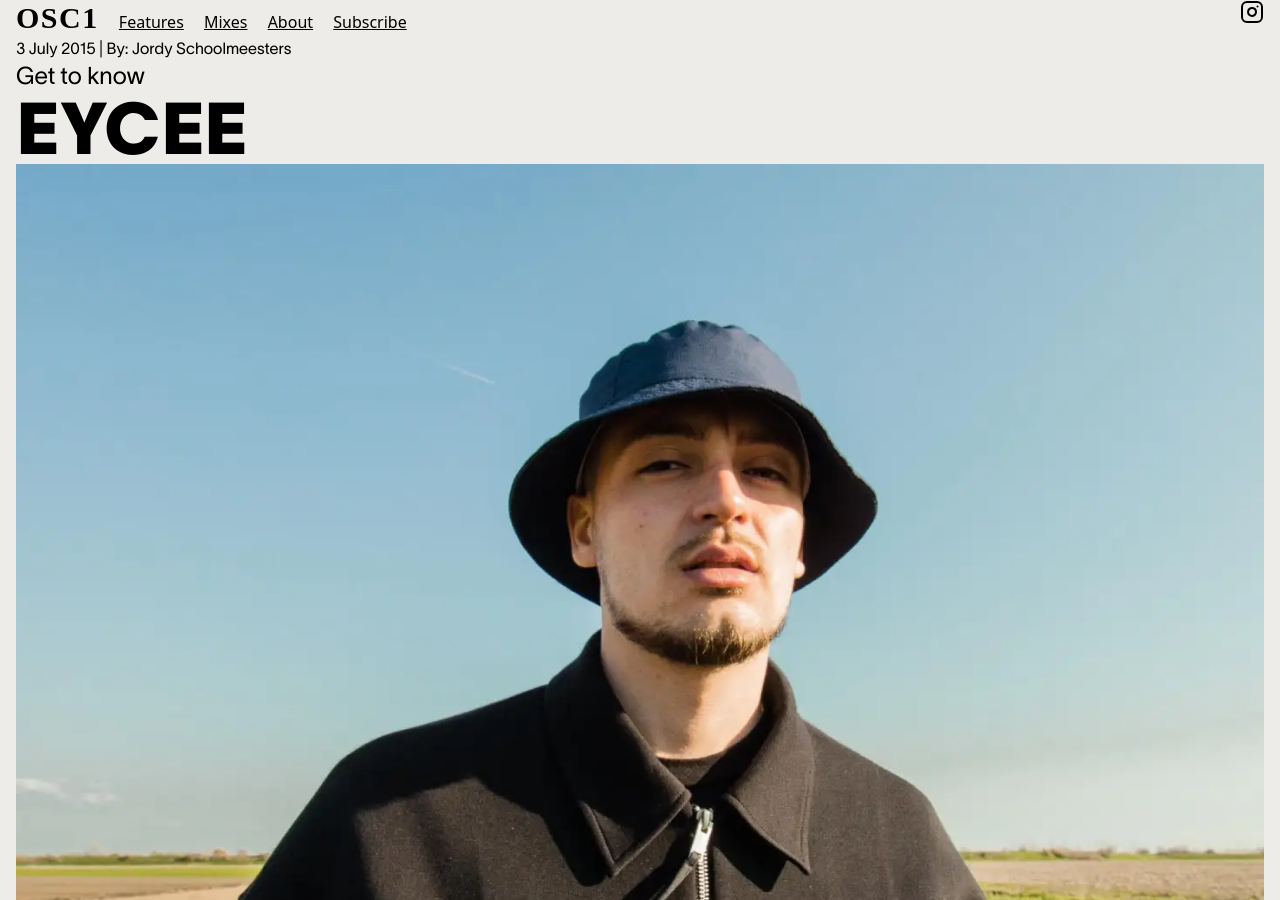
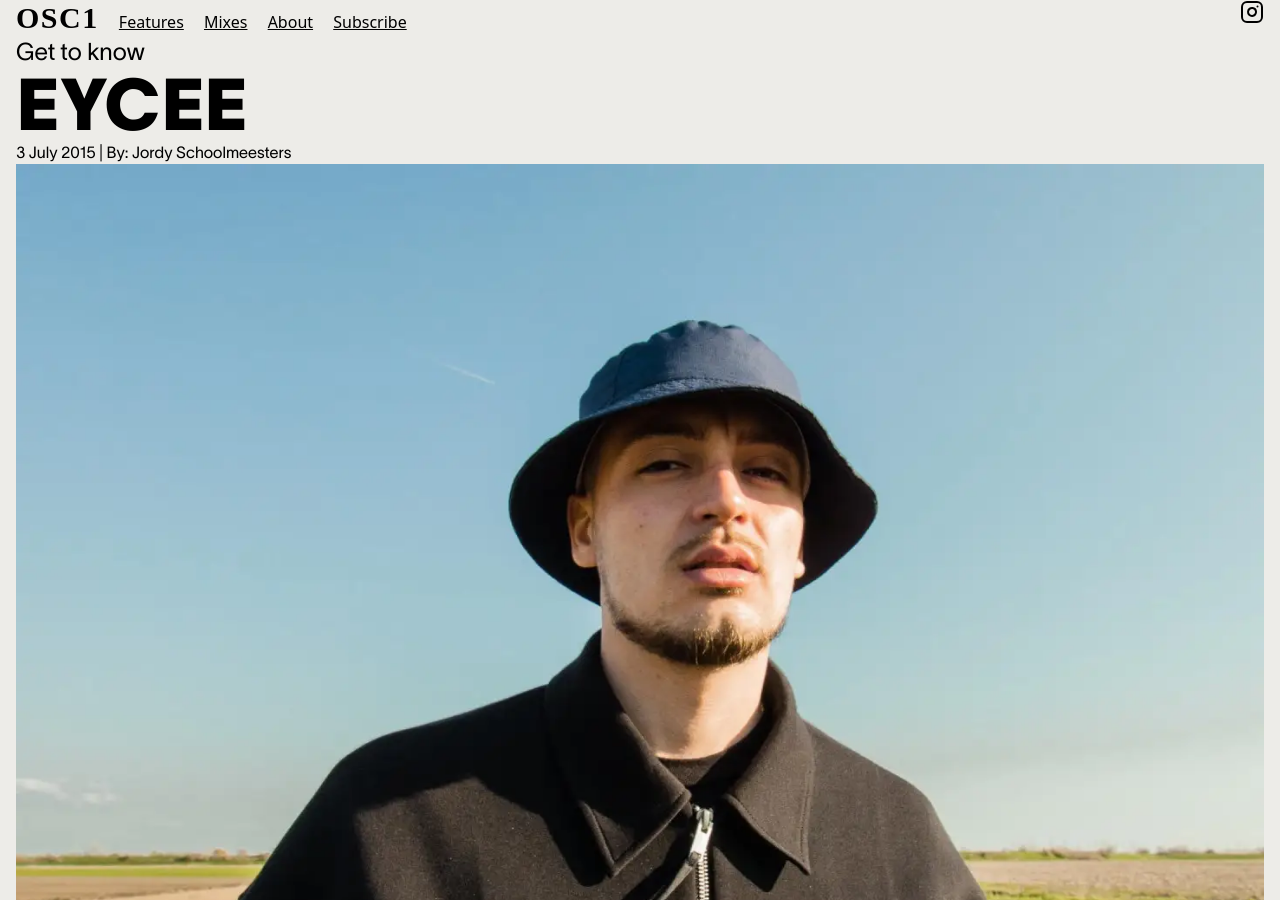
Before and after one commit to osc1blog/osc1blog.github.io, a Jekyll site: the page built from _posts/2015-7-3-eycee.md, in a window 1280 px wide and 900 px high. Built offline with Jekyll 4.4.1, drawn with Linux system fonts in a browser that asks for light colours; nearby versions of some CDN libraries; some web fonts are replaced.

Commit message:
Update post.html

```diff
--- a/_layouts/post.html
+++ b/_layouts/post.html
@@ -2,13 +2,12 @@
 layout: default
 ---
 <div class="post">
-  {% assign author = site.authors | where: 'short_name', page.author | first %}
-  <p>{{ page.date | date: "%-d %B %Y" }} | By: {{ author.name }}</p>
-
   <header class="post-header">
     {% assign parts = page.title | split: ": " %}
     <h3 class="text-2xl font-['Lausanne-300']">{{ parts.first }}</h3>
     <h1 class="post-title font-['Lausanne-1000'] uppercase text-7xl">{{ parts.last }}</h1>
+    {% assign author = site.authors | where: 'short_name', page.author | first %}
+    <p>{{ page.date | date: "%-d %B %Y" }} | By: {{ author.name }}</p>
     <img src="{{ page.image | relative_url }}" />
   </header>
 
```
